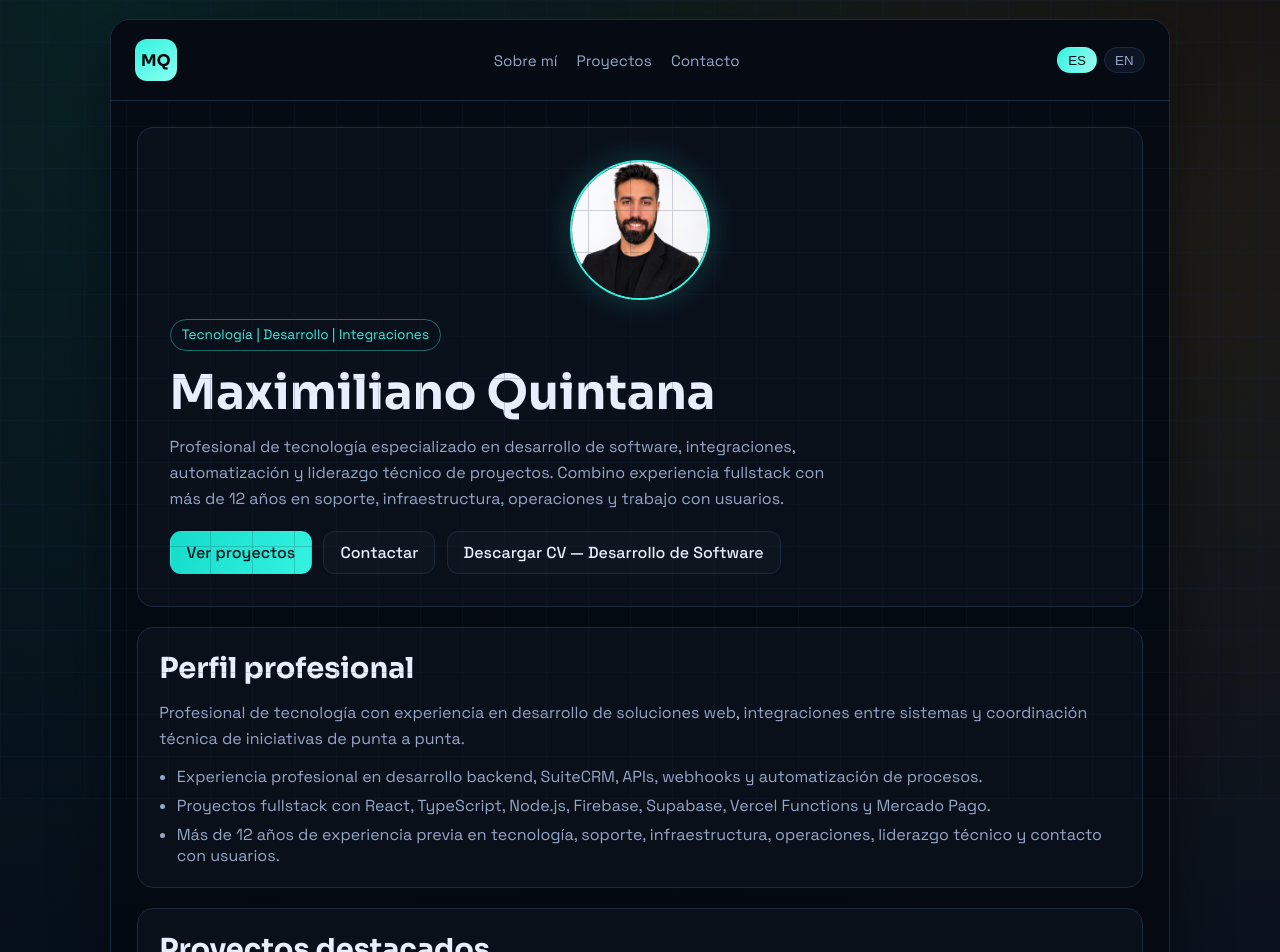
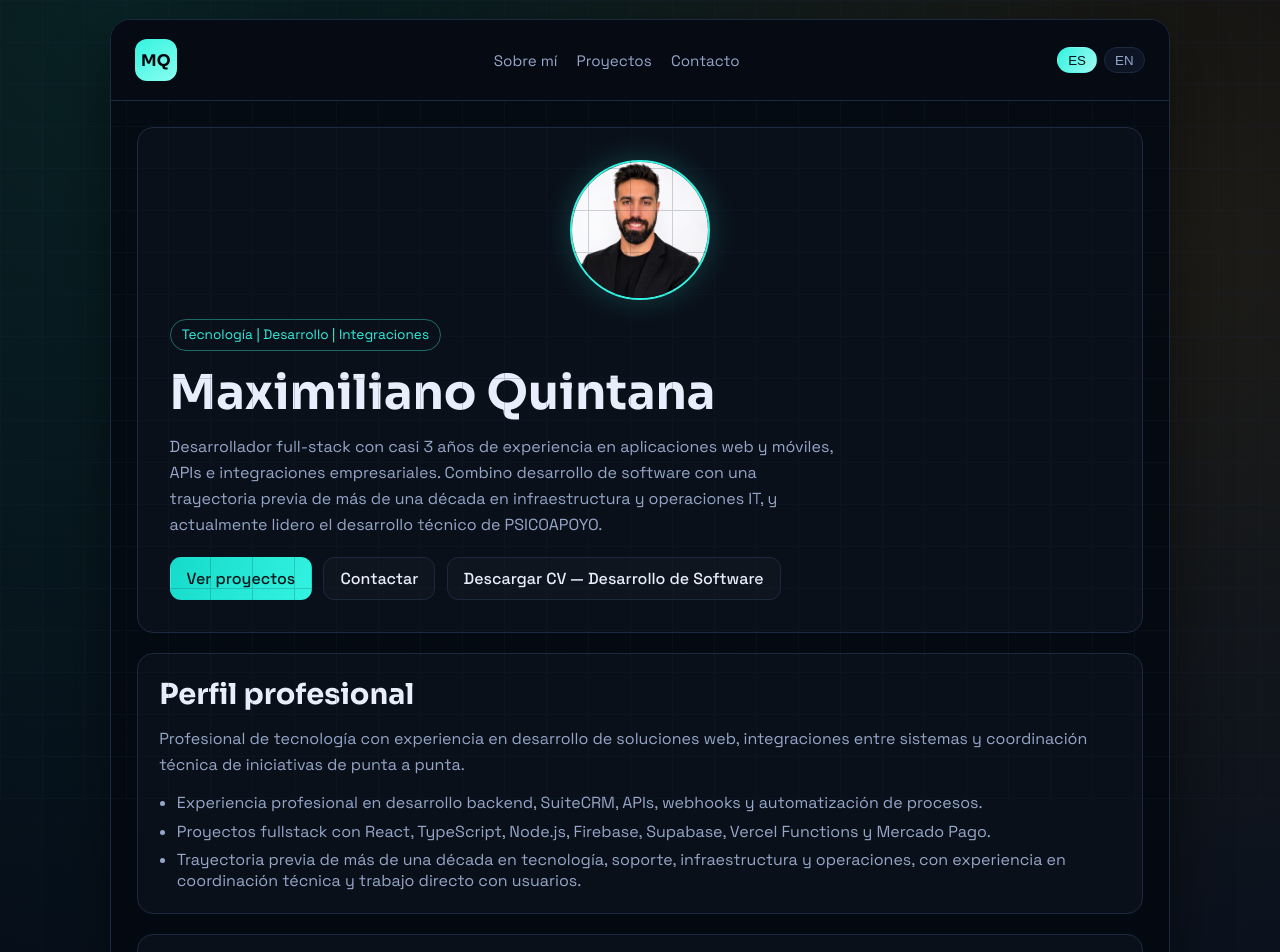
Before and after one commit to kasenawe/kasenawe-portfolio, a React (Vite) app: page / in a window 1280 px wide. Shown: the top 952 px of the page. Built offline with nearby package versions, Linux system fonts and the light colour scheme.

Commit message:
chore: align portfolio with CV 14
Actualiza el posicionamiento bilingüe y reemplaza los CV descargables por las versiones 14 de desarrollo.

```diff
--- a/src/i18n/copy.ts
+++ b/src/i18n/copy.ts
@@ -11,7 +11,7 @@ export const copyByLanguage: Record<Language, Copy> = {
       badge: "Tecnología | Desarrollo | Integraciones",
       title: "Maximiliano Quintana",
       subtitle:
-        "Profesional de tecnología especializado en desarrollo de software, integraciones, automatización y liderazgo técnico de proyectos. Combino experiencia fullstack con más de 12 años en soporte, infraestructura, operaciones y trabajo con usuarios.",
+        "Desarrollador full-stack con casi 3 años de experiencia en aplicaciones web y móviles, APIs e integraciones empresariales. Combino desarrollo de software con una trayectoria previa de más de una década en infraestructura y operaciones IT, y actualmente lidero el desarrollo técnico de PSICOAPOYO.",
       ctaPrimary: "Ver proyectos",
       ctaSecondary: "Contactar",
       ctaResume: "Descargar CV — Desarrollo de Software",
@@ -24,7 +24,7 @@ export const copyByLanguage: Record<Language, Copy> = {
       points: [
         "Experiencia profesional en desarrollo backend, SuiteCRM, APIs, webhooks y automatización de procesos.",
         "Proyectos fullstack con React, TypeScript, Node.js, Firebase, Supabase, Vercel Functions y Mercado Pago.",
-        "Más de 12 años de experiencia previa en tecnología, soporte, infraestructura, operaciones, liderazgo técnico y contacto con usuarios.",
+        "Trayectoria previa de más de una década en tecnología, soporte, infraestructura y operaciones, con experiencia en coordinación técnica y trabajo directo con usuarios.",
       ],
     },
     projects: {
@@ -137,7 +137,7 @@ export const copyByLanguage: Record<Language, Copy> = {
       badge: "Technology | Development | Integrations",
       title: "Maximiliano Quintana",
       subtitle:
-        "Technology professional specialized in software development, integrations, automation, and technical project leadership. I combine fullstack experience with 12+ years in support, infrastructure, operations, and user-facing roles.",
+        "Full-stack developer with nearly 3 years of experience in web and mobile applications, REST APIs, and enterprise integrations. I combine software development with more than a decade of prior experience in IT infrastructure and operations, and I currently lead the technical development of PSICOAPOYO.",
       ctaPrimary: "View projects",
       ctaSecondary: "Contact me",
       ctaResume: "Download Resume — Software Development",
@@ -150,7 +150,7 @@ export const copyByLanguage: Record<Language, Copy> = {
       points: [
         "Professional experience in backend development, SuiteCRM, APIs, webhooks, and process automation.",
         "Fullstack projects with React, TypeScript, Node.js, Firebase, Supabase, Vercel Functions, and Mercado Pago.",
-        "12+ years of previous experience in technology, support, infrastructure, operations, technical leadership, and user-facing roles.",
+        "More than a decade of prior experience in technology, support, infrastructure, and operations, including technical coordination and direct work with users.",
       ],
     },
     projects: {
```
Also changed, not shown: 2 other files (tests, documents, lock files or other folders).
